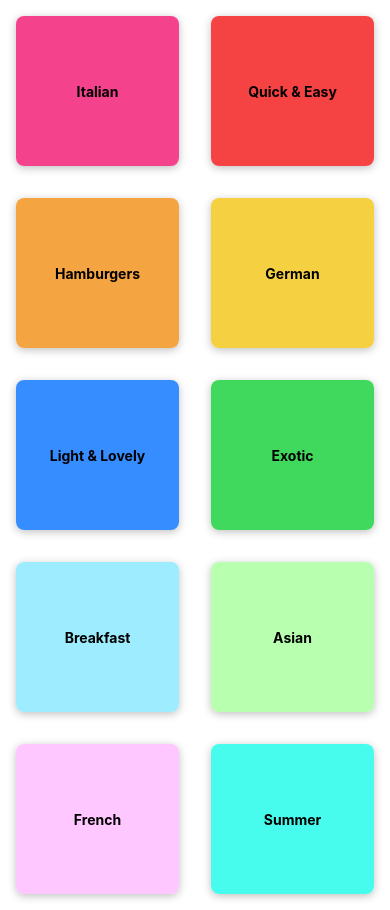
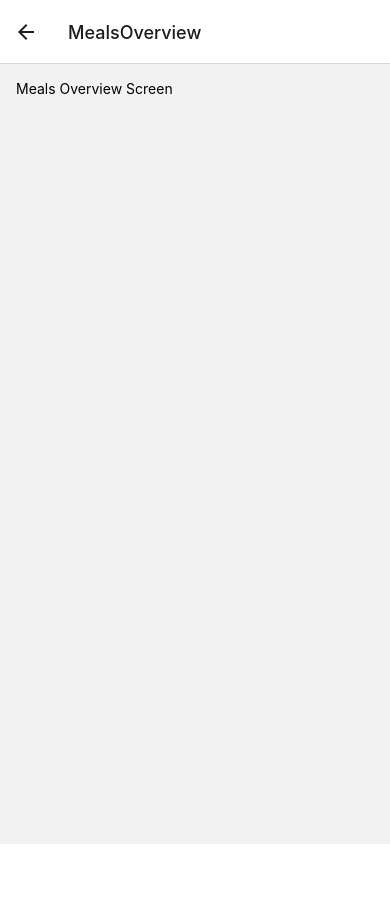
Before and after one commit to MilanDavid/react-native-meals-app, a React Native app: screen /MealsOverview in a window 390 px wide. After the commit the page ends 844 px from the top, so only its background shows below. Built offline with nearby package versions, Linux system fonts and the light colour scheme.

Commit message:
add router

```diff
--- a/App.tsx
+++ b/App.tsx
@@ -1,21 +1,32 @@
+import { NavigationContainer } from "@react-navigation/native";
+import { createNativeStackNavigator } from "@react-navigation/native-stack";
 import { StatusBar } from "expo-status-bar";
 import React from "react";
-import { SafeAreaView, StyleSheet, View } from "react-native";
+import { StyleSheet, View } from "react-native";
 import CategoriesScreen from "./screens/CategoriesScreen";
+import MealsOverviewScreen from "./screens/MealsOverviewScreen";
+
+const Stack = createNativeStackNavigator();
 
 const App: React.FC = (): React.ReactElement => {
   return (
-    <View>
-      <StatusBar style="auto" />
-      <SafeAreaView>
-        <CategoriesScreen />
-      </SafeAreaView>
+    <View style={styles.container}>
+      <StatusBar style="dark" />
+      <NavigationContainer>
+        <Stack.Navigator>
+          <Stack.Screen name="MealsCategories" component={CategoriesScreen} />
+          <Stack.Screen name="MealsOverview" component={MealsOverviewScreen} />
+        </Stack.Navigator>
+      </NavigationContainer>
     </View>
   );
 };
 
 const styles = StyleSheet.create({
-  container: {},
+  container: {
+    flex: 1,
+    backgroundColor: "#24180f",
+  },
 });
 
 export default App;
--- a/components/CategoryGridTile.tsx
+++ b/components/CategoryGridTile.tsx
@@ -1,10 +1,21 @@
+import { useNavigation } from "@react-navigation/native";
 import React from "react";
-import { Pressable, Text, View, StyleSheet, Platform } from "react-native";
+import {
+  Pressable,
+  Text,
+  View,
+  StyleSheet,
+  Platform,
+  GestureResponderEvent,
+  NativeTouchEvent,
+  NativeSyntheticEvent,
+} from "react-native";
 
-const CategoryGridTime: React.FC<{ title: string; color?: string }> = ({
-  title,
-  color,
-}): React.ReactElement => {
+const CategoryGridTime: React.FC<{
+  title: string;
+  color?: string;
+  onPress: React.EventHandler<GestureResponderEvent>;
+}> = ({ title, color, onPress }): React.ReactElement => {
   return (
     <View style={styles.gridItem}>
       <Pressable
@@ -13,6 +24,7 @@
           pressed ? styles.buttonPressed : null,
         ]}
         android_ripple={{ color: "lightgreen" }}
+        onPress={onPress}
       >
         <View style={[styles.innerContainer, { backgroundColor: color }]}>
           <Text style={styles.title}>{title}</Text>
--- a/package.json
+++ b/package.json
@@ -10,6 +10,8 @@
     "eject": "expo eject"
   },
   "dependencies": {
+    "@react-navigation/native": "^6.0.16",
+    "@react-navigation/native-stack": "^6.9.4",
     "expo": "^47.0.8",
     "expo-status-bar": "~1.4.2",
     "install": "^0.13.0",
@@ -17,6 +19,8 @@
     "react": "18.1.0",
     "react-dom": "18.1.0",
     "react-native": "0.70.5",
+    "react-native-safe-area-context": "^4.4.1",
+    "react-native-screens": "^3.18.2",
     "react-native-web": "0.18.10"
   },
   "devDependencies": {
--- a/screens/CategoriesScreen.tsx
+++ b/screens/CategoriesScreen.tsx
@@ -2,11 +2,23 @@
 import CategoryGridTime from "../components/CategoryGridTile";
 import { CATEGORIES } from "../data/dummyData";
 
-const rederCategoryItem: React.FC = (itemData: any): React.ReactElement => (
-  <CategoryGridTime title={itemData.item.title} color={itemData.item.color} />
-);
+const CategoriesScreen: React.FC<{ navigation: any }> = ({
+  navigation,
+}): React.ReactElement => {
+  const rederCategoryItem = (itemData: any) => {
+    const pressHandler = () => {
+      navigation.navigate("MealsOverview");
+    };
 
-const CategoriesScreen: React.FC = (): React.ReactElement => {
+    return (
+      <CategoryGridTime
+        title={itemData.item.title}
+        color={itemData.item.color}
+        onPress={pressHandler}
+      />
+    );
+  };
+
   return (
     <FlatList
       data={CATEGORIES}
--- /dev/null
+++ b/screens/MealsOverviewScreen.tsx
@@ -0,0 +1,18 @@
+import { StyleSheet, Text, View } from "react-native";
+
+const MealsOverviewScreen: React.FC = (): React.ReactElement => {
+  return (
+    <View style={styles.container}>
+      <Text>Meals Overview Screen</Text>
+    </View>
+  );
+};
+
+const styles = StyleSheet.create({
+  container: {
+    flex: 1,
+    padding: 16,
+  },
+});
+
+export default MealsOverviewScreen;
```
Also changed, not shown: 1 other file (tests, documents, lock files or other folders).
